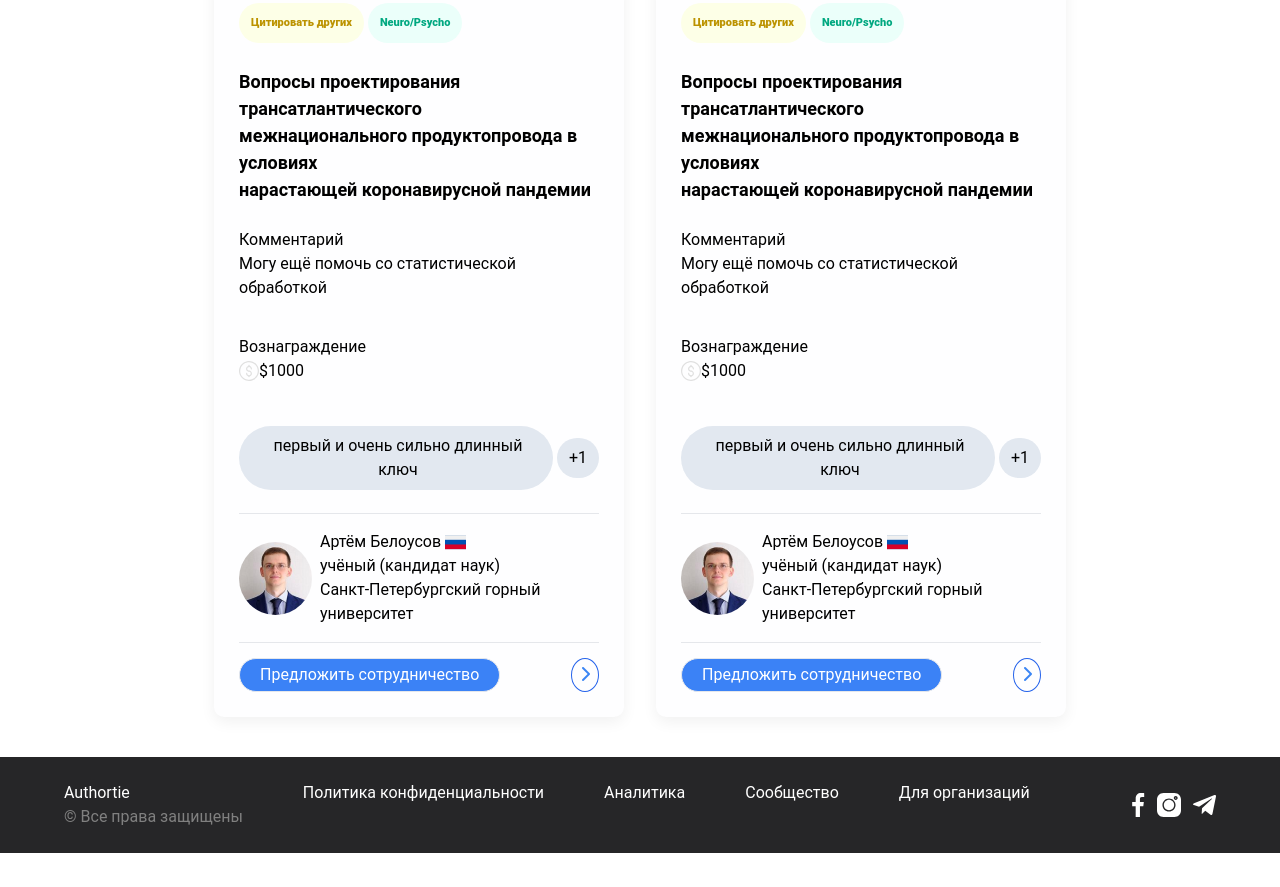
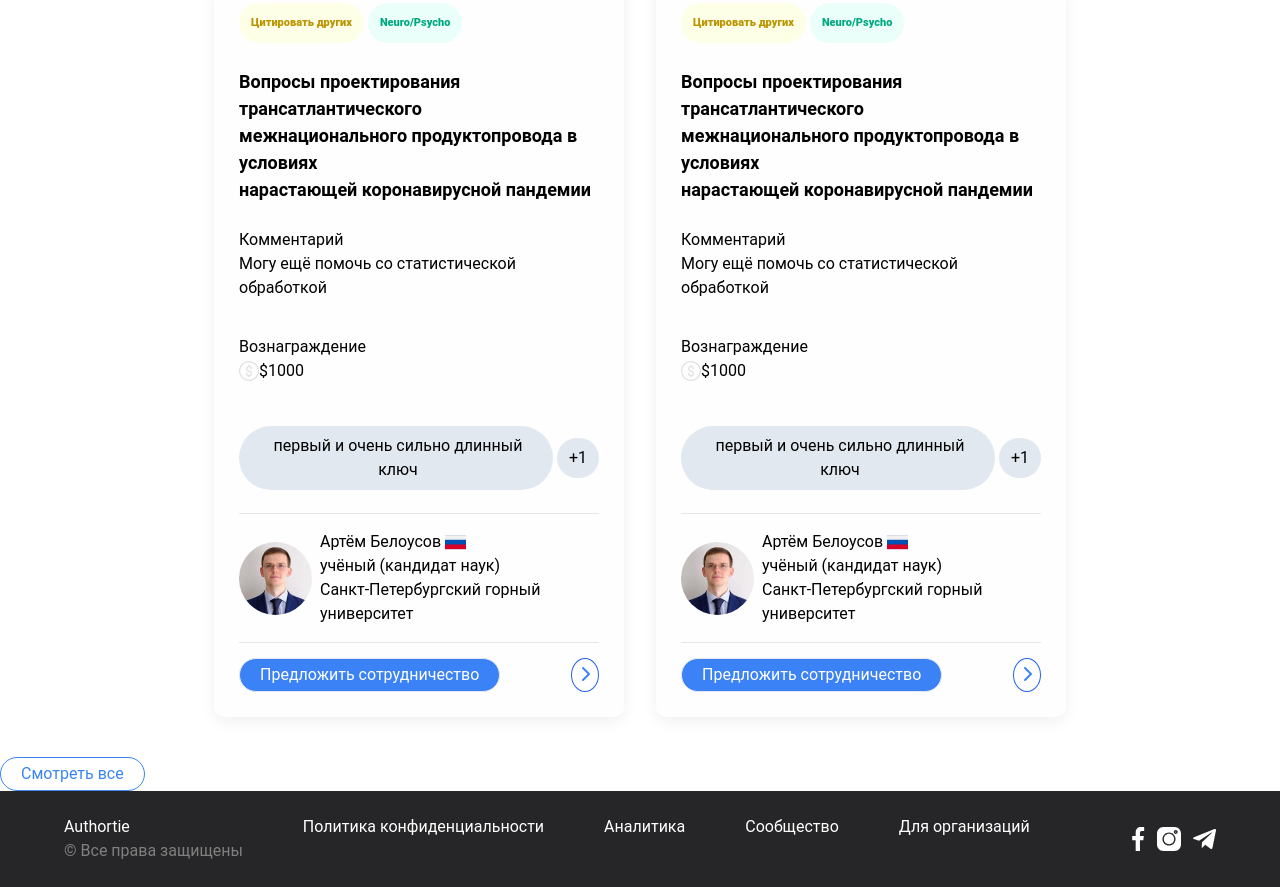
Before and after one commit to IzzatjonAkbarov/day16, a website: page index.html in a window 1280 px wide. Shown: the part 2889-3776 px from the top of the page. Before the commit the page ends 3742 px from the top, so only its background shows below. Drawn offline with Linux system fonts and the light colour scheme.

Commit message:
last button added

```diff
--- a/index.html
+++ b/index.html
@@ -586,6 +586,12 @@
       </div>
     </section>
     <!-- section end -->
+    <div>
+      <button
+        class="border border-[#3a85f4] rounded-[50px] py-1 px-5 text-[#3a85f4] hover:bg-[#3a85f4] hover:text-[#fff] transition">
+        Смотреть все
+      </button>
+    </div>
     <!-- footer start -->
     <footer class="bg-[#262628] text-[#fff] py-6">
       <div
```
